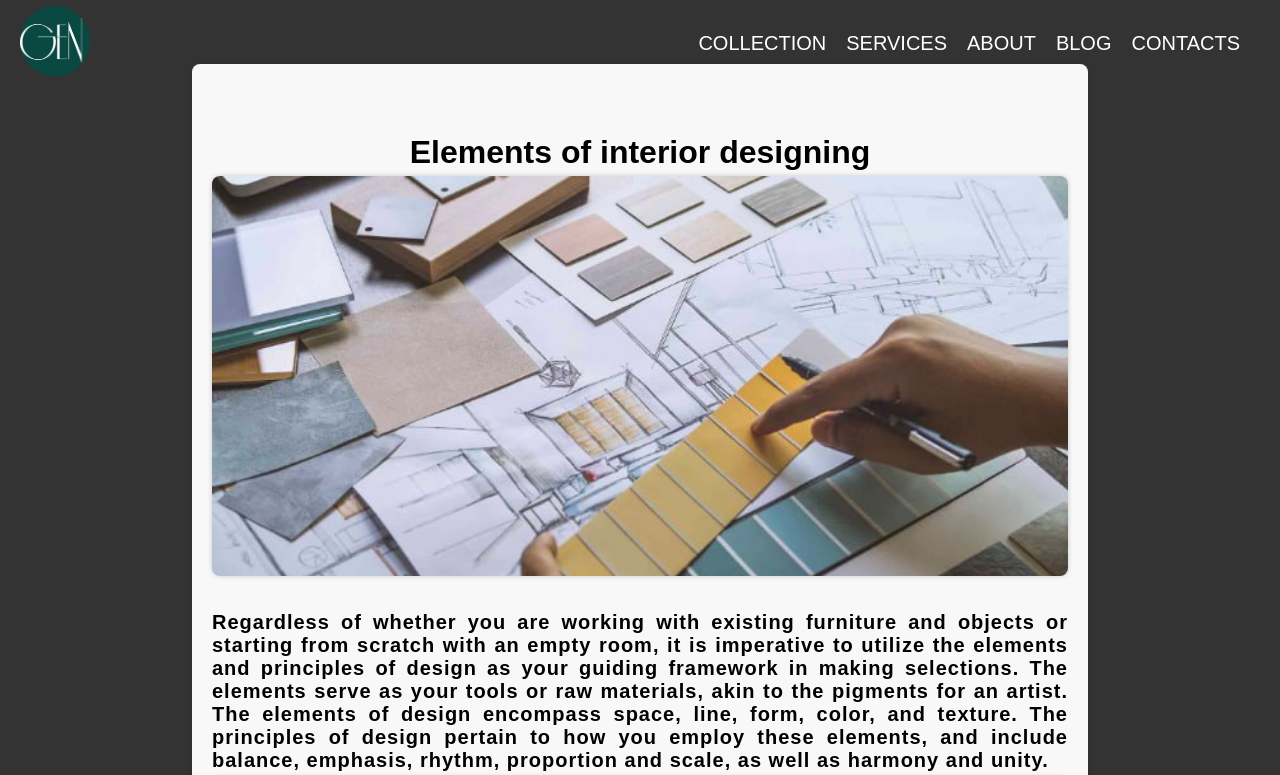
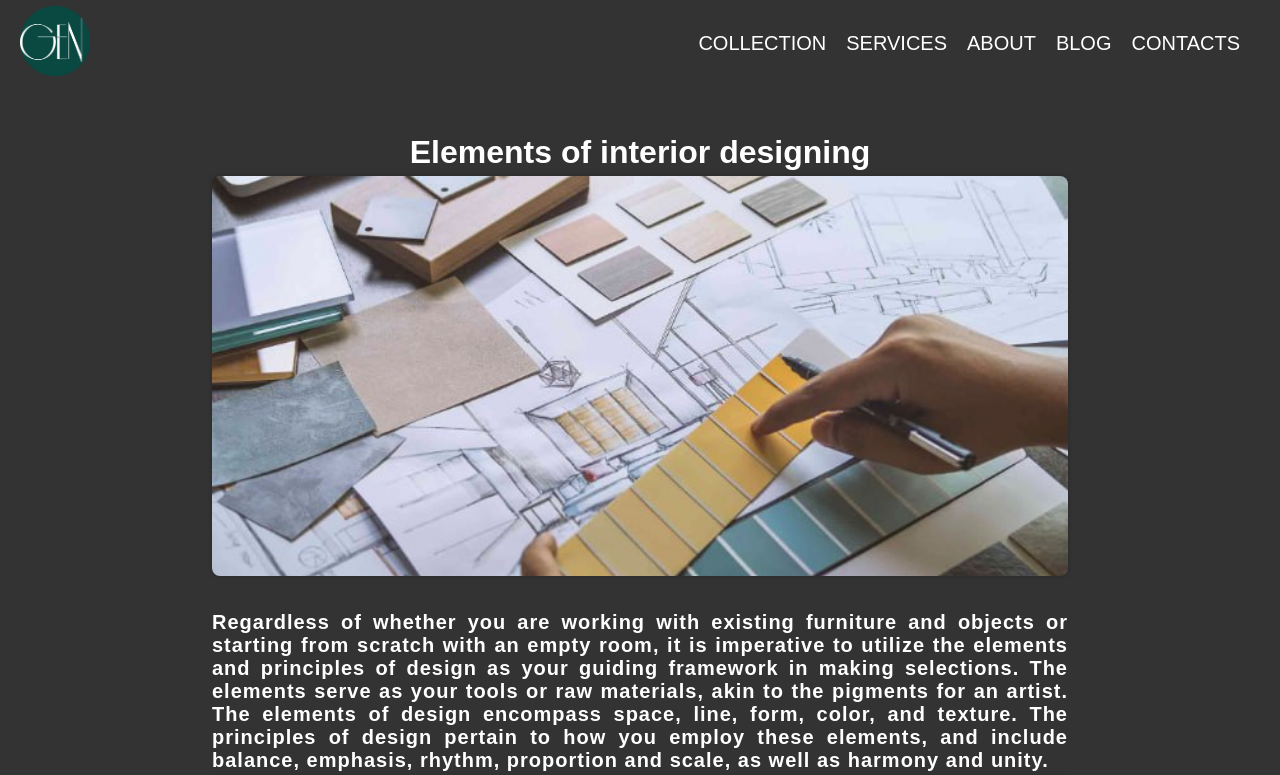
Before and after one commit to DesislavaZapryanova/GEN, a React (Vite) app: page /blog in a window 1280 px wide. Shown: the top 775 px of the page. Built offline with nearby package versions, Linux system fonts and the light colour scheme; a web font is replaced by a local one.

Commit message:
background color change

```diff
--- a/src/components/pages/Blog.css
+++ b/src/components/pages/Blog.css
@@ -7,10 +7,10 @@
   background-color: #333;
   min-height: 100vh;
   font-family: 'Italiana', sans-serif;
+  color: white;
 }
 
 .container-frame-blog {
-  background-color: #f8f8f8;
   display: flex;
   flex-direction: column; /* Set flex-direction to column */
   align-items: center;
@@ -19,8 +19,6 @@
   padding: 20px;
   margin-top: 5%;
   margin-bottom: 20px;
-  border-radius: 8px;
-  box-shadow: 0 0 10px rgba(0, 0, 0, 0.1);
 }
 
 .blog-h1 {
@@ -44,5 +42,5 @@
   max-width: 100%; /* Adjust max-width as needed */
   margin-top: 5px;
   font-weight: bold;
-  color: black;
+  color: white;
 }
```
